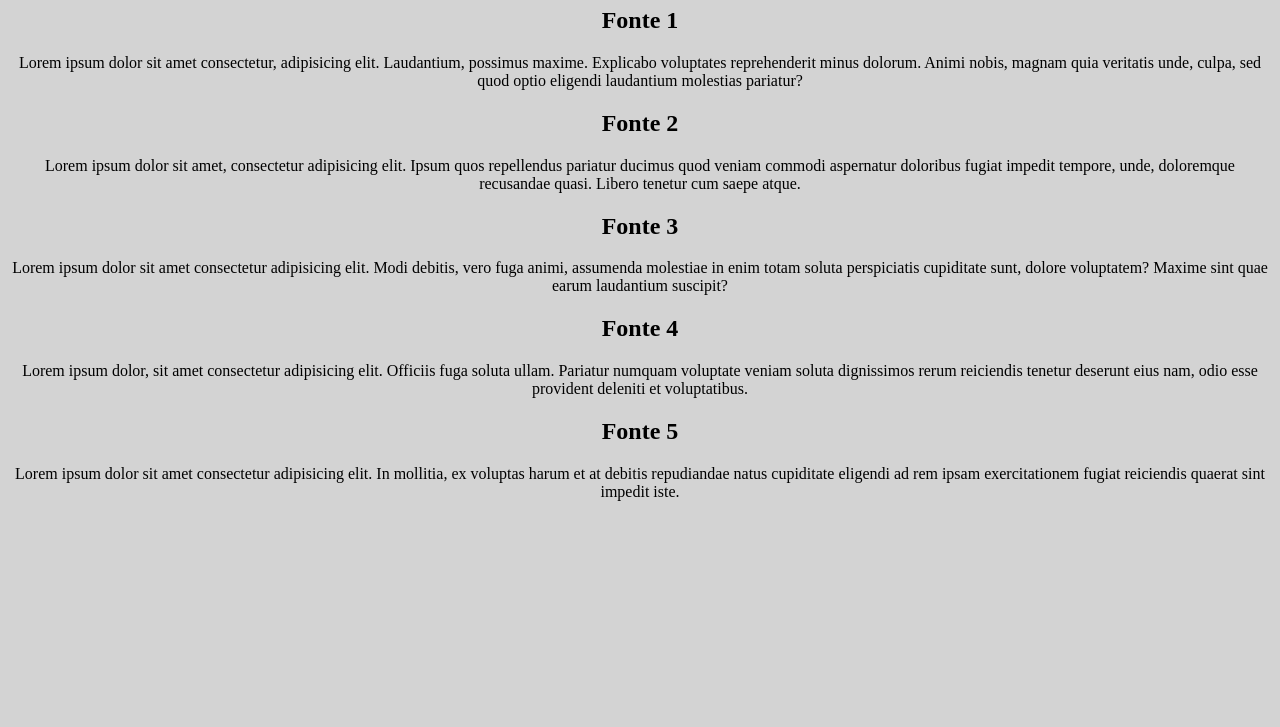
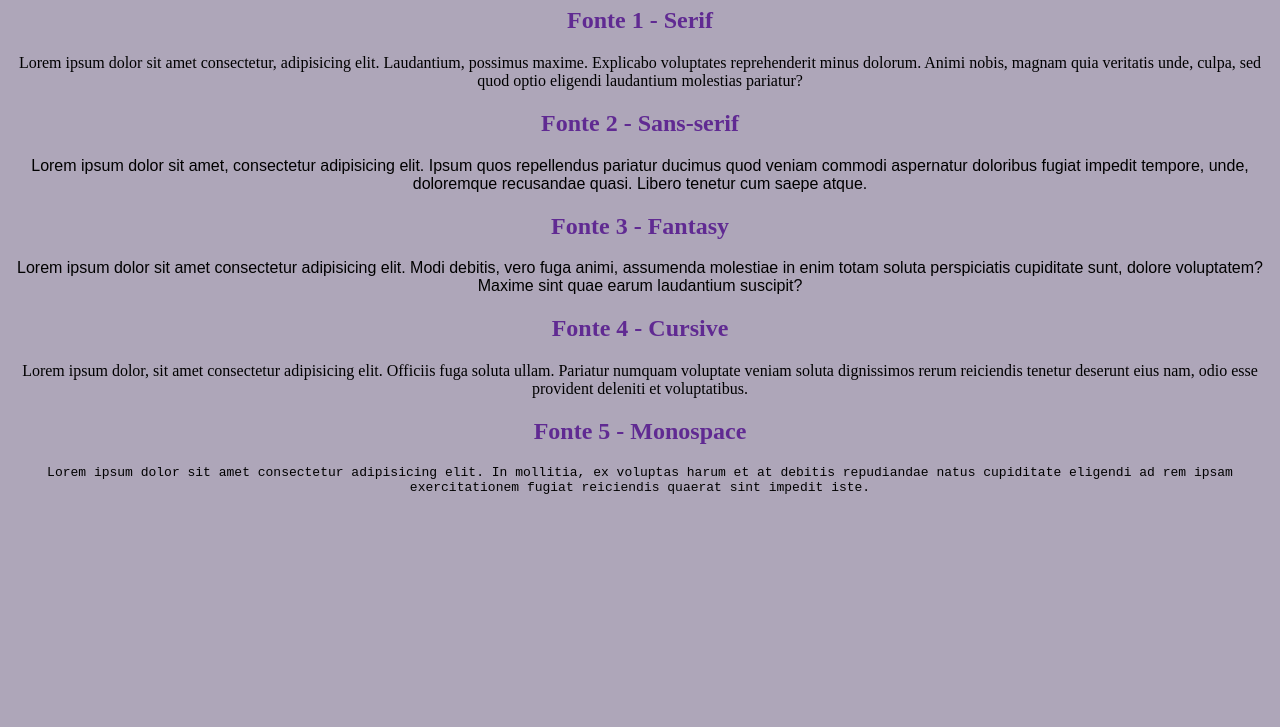
Before and after one commit to AnaCabral07/Cinco-Fontes, a plain HTML site: page index.html in a window 1280 px wide. Shown: the part 73-800 px from the top of the page. Drawn offline with Linux system fonts and the light colour scheme; a web font is replaced by a local one.

Commit message:
Página estilizada.

```diff
--- a/index.html
+++ b/index.html
@@ -5,37 +5,43 @@
     <meta name="viewport" content="width=device-width, initial-scale=1.0">
     <title>Cinco Fontes</title>
 
+    <style>
+        @import url('https://fonts.googleapis.com/css2?family=Cedarville+Cursive&display=swap');
+    </style>
+
     <link rel="stylesheet" href="style.css">
+
 </head>
 <body>
+
     <h1>Cinco Fontes</h1>
-    <h2>Fonte 1</h2>
 
-    <p>Lorem ipsum dolor sit amet consectetur, adipisicing elit.
+    <h2>Fonte 1 - Serif</h2>
+    <p class="p1">Lorem ipsum dolor sit amet consectetur, adipisicing elit.
         Laudantium, possimus maxime. Explicabo voluptates reprehenderit
         minus dolorum. Animi nobis, magnam quia veritatis unde, culpa,
         sed quod optio eligendi laudantium molestias pariatur?</p>
 
-    <h2>Fonte 2</h2>
-    <p>Lorem ipsum dolor sit amet, consectetur adipisicing elit.
+    <h2>Fonte 2 - Sans-serif</h2>
+    <p class="p2">Lorem ipsum dolor sit amet, consectetur adipisicing elit.
         Ipsum quos repellendus pariatur ducimus quod veniam
         commodi aspernatur doloribus fugiat impedit tempore,
         unde, doloremque recusandae quasi. Libero tenetur cum saepe atque.</p>
 
-    <h2>Fonte 3</h2>
-    <p>Lorem ipsum dolor sit amet consectetur adipisicing elit.
+    <h2>Fonte 3 - Fantasy</h2>
+    <p class="p3">Lorem ipsum dolor sit amet consectetur adipisicing elit.
         Modi debitis, vero fuga animi, assumenda molestiae in
         enim totam soluta perspiciatis cupiditate sunt, dolore
         voluptatem? Maxime sint quae earum laudantium suscipit?</p>
 
-    <h2>Fonte 4</h2>
-    <p>Lorem ipsum dolor, sit amet consectetur adipisicing elit.
+    <h2>Fonte 4 - Cursive</h2>
+    <p class="p4">Lorem ipsum dolor, sit amet consectetur adipisicing elit.
         Officiis fuga soluta ullam. Pariatur numquam voluptate
         veniam soluta dignissimos rerum reiciendis tenetur deserunt
         eius nam, odio esse provident deleniti et voluptatibus.</p>
 
-    <h2>Fonte 5</h2>
-    <p>Lorem ipsum dolor sit amet consectetur adipisicing elit.
+    <h2>Fonte 5 - Monospace</h2>
+    <p class="p5">Lorem ipsum dolor sit amet consectetur adipisicing elit.
         In mollitia, ex voluptas harum et at debitis repudiandae
         natus cupiditate eligendi ad rem ipsam exercitationem
         fugiat reiciendis quaerat sint impedit iste.</p>
--- a/style.css
+++ b/style.css
@@ -1,9 +1,33 @@
 body {
     text-align: center;
-    background-color: #d3d3d3;
+    background-color: #aea6b9;
 }
 
 h1 {
     text-decoration: underline;
-    color: red;
+    color: rgb(59, 1, 82);
 }
+
+h2 {
+    color: rgb(96, 42, 146);
+}
+
+.p1 {
+    font-family: serif;
+}
+
+.p2 {
+    font-family: sans-serif;
+}
+
+.p3 {
+    font-family: fantasy;
+}
+
+.p4 {
+    font-family: Cedarville Cursive;
+}
+
+.p5 {
+    font-family: monospace;
+}
```
